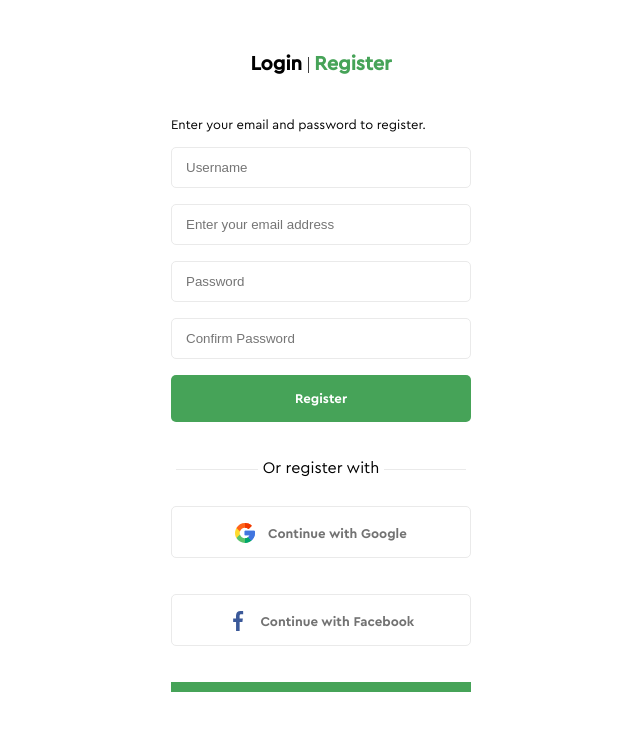
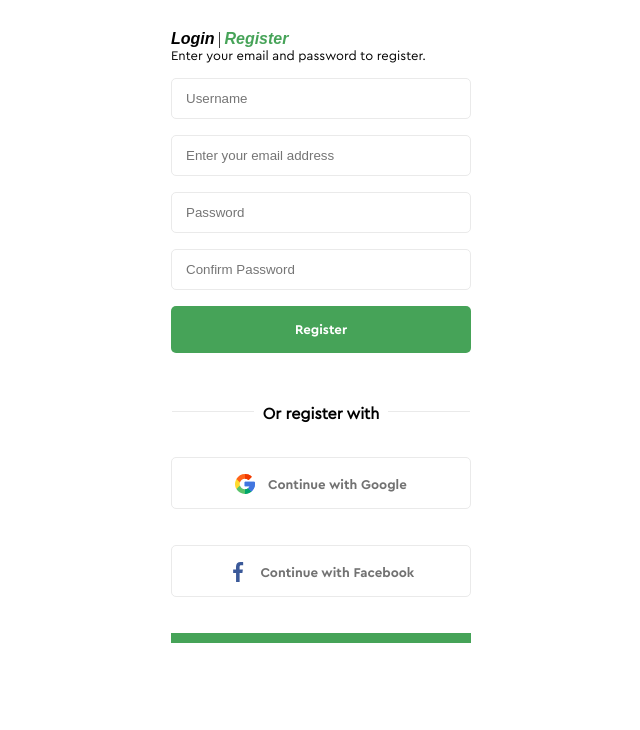
Before and after one commit to nmalets90/hillel-fe, a plain HTML site: page index.html in a window 1280 px wide. Shown: the whole page, without its empty margins (319-959 px from the left). Drawn offline with Linux system fonts and the light colour scheme.

Commit message:
lesson 6

```diff
--- a/css/style.css
+++ b/css/style.css
@@ -1,6 +1,9 @@
+@import url('https://fonts.googleapis.com/css2?family=Roboto:ital,wght@0,100;0,300;0,400;0,500;0,700;0,900;1,100;1,300;1,400;1,500;1,700;1,900&display=swap');
 @font-face {
   font-family: "Cera-pro-reg";
-  src: url("../fonts/CeraPro-Regular.ttf");
+  src: url("../fonts/CeraPro-Regular.ttf"),
+  url("../fonts/CeraPro-Regular.woff"),
+  url("../fonts/CeraPro-Regular.woff2");
 }
 @font-face {
   font-family: "Cera-pro-bold";
@@ -14,23 +17,25 @@
 html {
   font-family: "Cera-pro-reg";
 }
-
 * {
   padding: 0;
   margin: 0;
   box-sizing: border-box;
 }
-
 .form-container {
   width: 332px;
   margin: 30px auto;
   padding: 0 16px;
 }
 h1 {
-  font-family: "Cera-pro-med";
+  /* font-family: "Cera-pro-med";
   font-size: 20px;
   text-align: center;
-  margin: 52px 0 40px;
+  margin: 52px 0 40px; */
+  font-family: Arial, Helvetica, sans-serif;
+  font-weight: 900;
+  font-style: italic;
+  font-size: 1rem;
 }
 .reg-text {
   font-size: 13px;
@@ -79,6 +84,10 @@ input[type="submit"], button  {
 .line-label {
   text-align: center;
   margin-bottom: 28px;
+  font-size: 2rem;
+}
+.line-label  b {
+  font-size: 0.5em;
 }
 .line-label span {
   display: inline-block;
--- a/index.html
+++ b/index.html
@@ -26,7 +26,7 @@
 
       <div class="line-label">
         <span></span>
-        Or register with
+        <b>Or register with</b>
         <span></span>
       </div>
 
```
